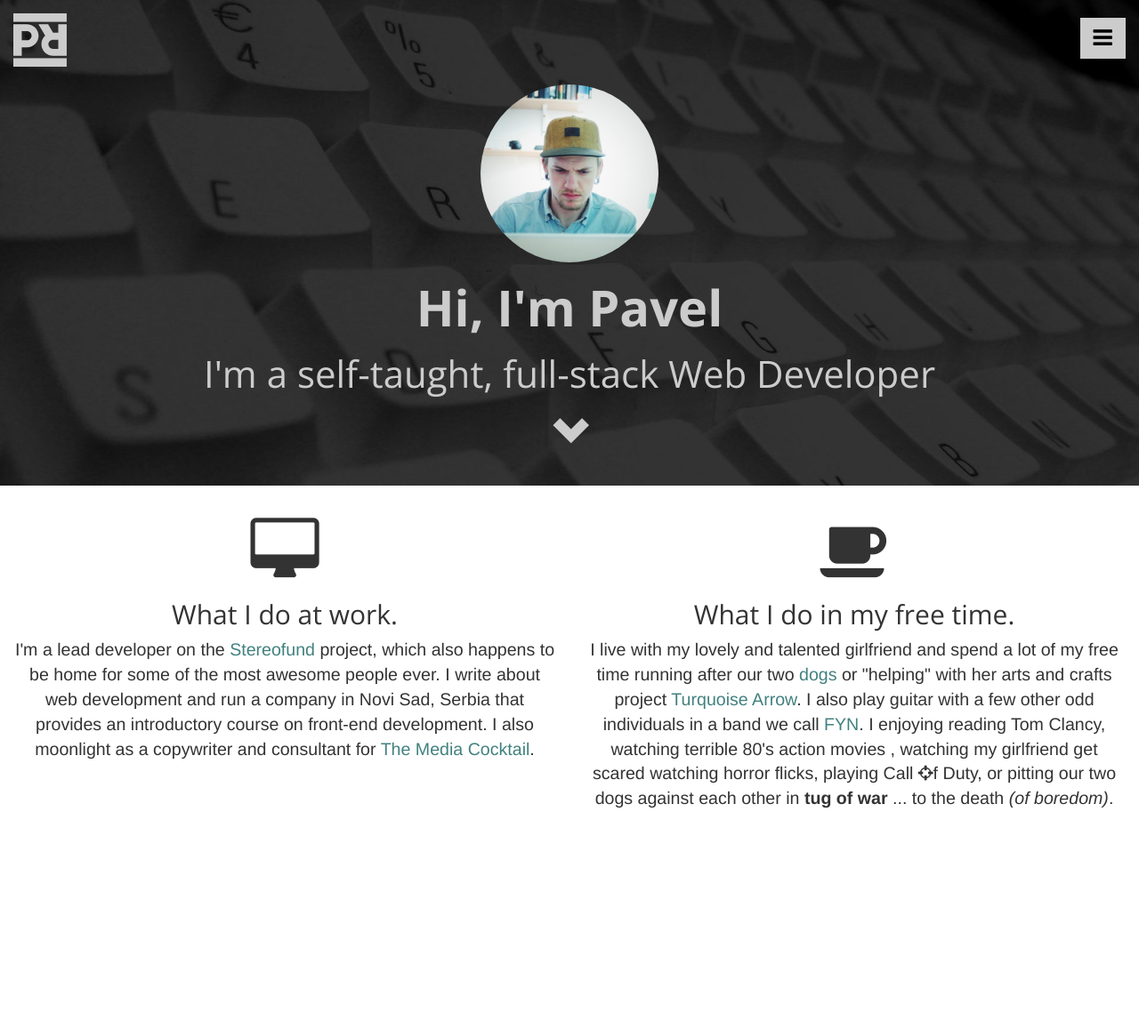
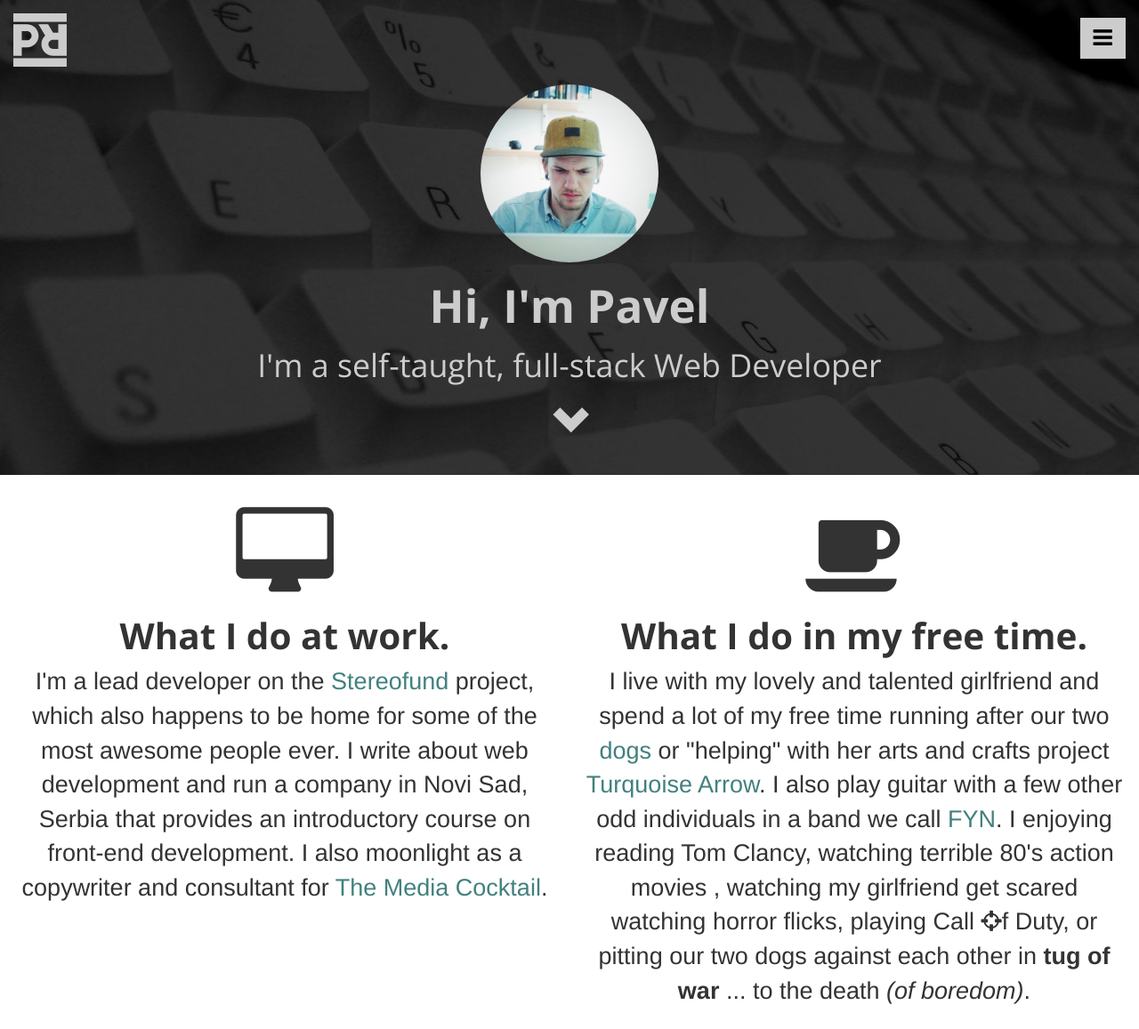
Before and after one commit to pavelrogala/pavelrogala.github.io, a Jekyll site: the page built from index.html, in a window 1280 px wide. Shown: the whole page at 89% size. Built offline with Jekyll 4.4.1, drawn with Linux system fonts in a browser that asks for light colours; nearby versions of some CDN libraries; comment, search, counter and statistics services are not loaded; before the commit the page ends 936 px from its top, so only the background shows below that.

Commit message:
viewport font sizes

```diff
--- a/assets/css/main.css
+++ b/assets/css/main.css
@@ -19,8 +19,12 @@ h1, h2, h3 {
    font-family: 'Open Sans', sans-serif;
 }
 
+h2 {
+   font-size: 4.5vmin;
+   font-weight: 600;
+}
 p {
-   font-size: 1.4em;
+   font-size: 3.0vmin;
 }
 
 p a {
@@ -35,7 +39,7 @@ p a:hover {
 
 h1.intro{
    text-align: center;
-   font-size: 4.0em;
+   font-size: 4.0vmax;
    color: #cccccc;
    font-family: 'Open Sans', sans-serif;
    font-weight: 700;
@@ -43,7 +47,7 @@ h1.intro{
 
 h2.sub-intro{
    text-align: center;
-   font-size: 3.0em;
+   font-size: 2.8vmax;
    color: #cccccc;
    font-family: 'Open Sans', sans-serif;
    font-weight: 300;
@@ -58,8 +62,8 @@ h2.intro {
 }
 
 h1.title-icons {
-   font-size: 72px;
-   line-height: 72px;
+   font-size: 8.0vmax;
+   line-height: 8.0vmax;
 }
 
 h2.intro:hover {
```
Also changed, not shown: 1 other file.
